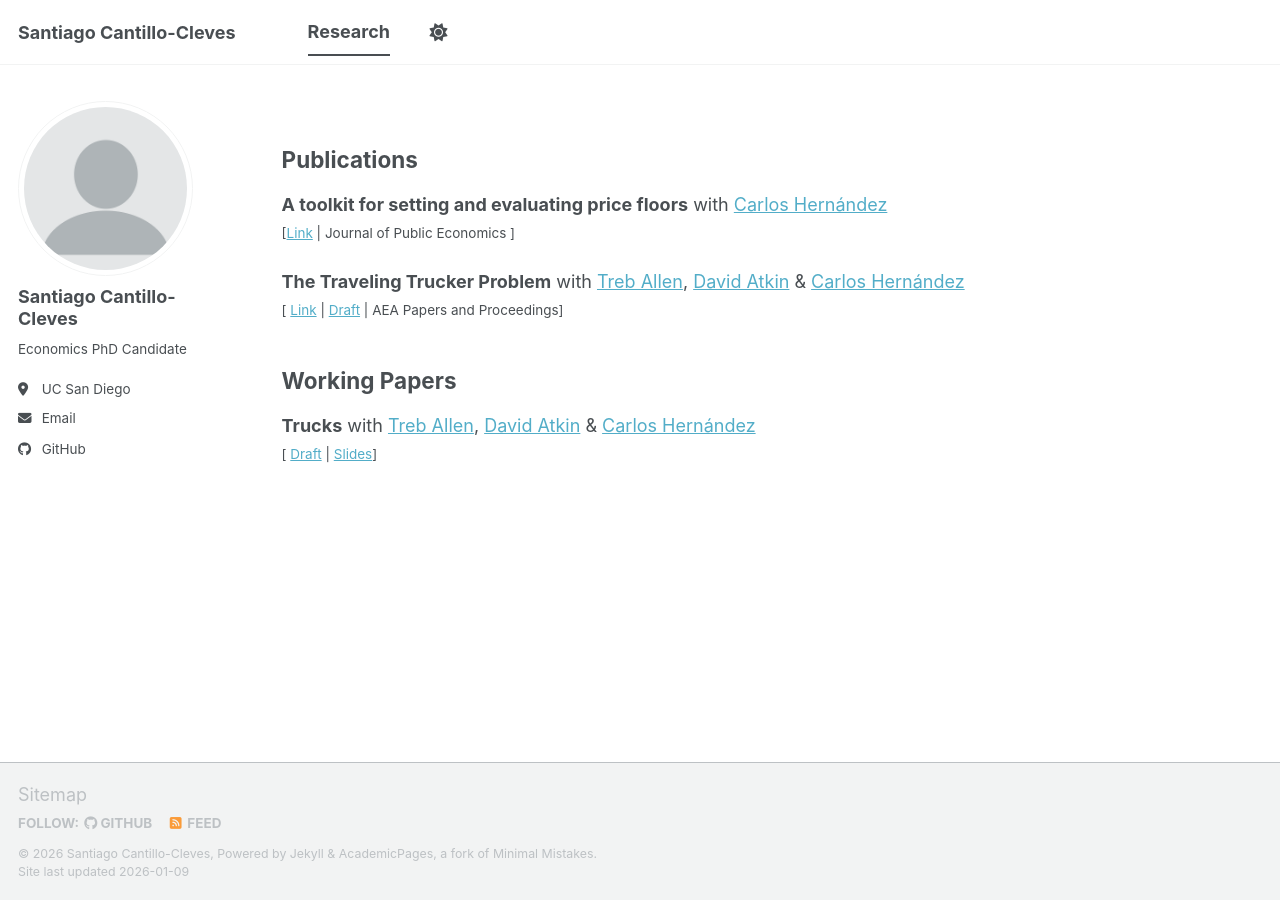
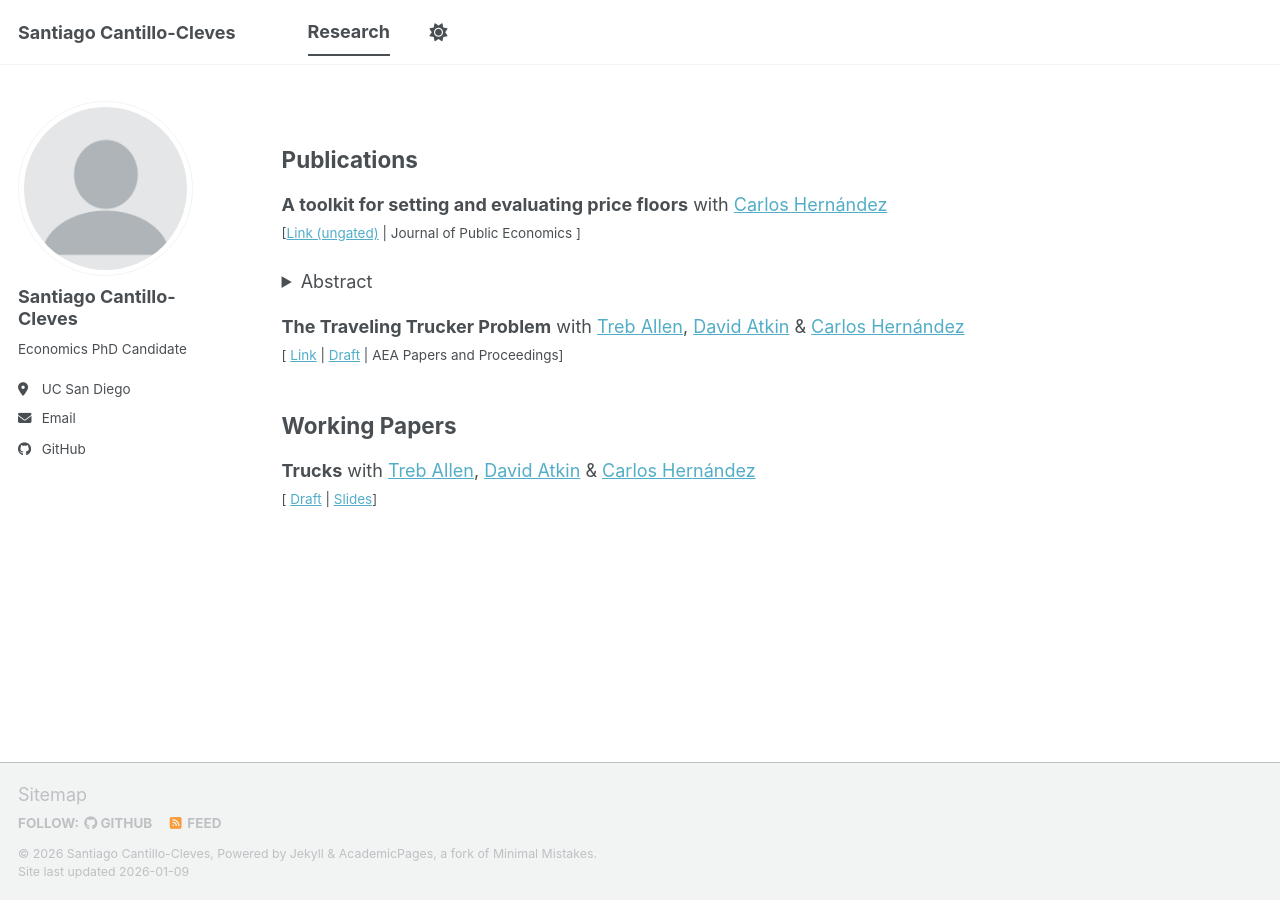
Before and after one commit to SantiagoCantilloCleves/SantiagoCantilloCleves.github.io, a Jekyll site: the page built from _pages/research.md, in a window 1280 px wide. Built offline with Jekyll 4.4.1, drawn with Linux system fonts in a browser that asks for light colours; a script bundle is joined from its source files by our own code; library files that are not in the unit come from our copies.

Commit message:
added abstract to toolkit paper

```diff
--- a/_pages/research.md
+++ b/_pages/research.md
@@ -11,7 +11,12 @@ author_profile: true
 
 
 **A toolkit for setting and evaluating price floors** with [Carlos Hernández][carlos_site] <br />
-<small>[[Link][toolkit_link] | Journal of Public Economics ] </small>
+<small>[[Link (ungated)][toolkit_link] | Journal of Public Economics ] </small>
+
+<details>
+<summary>Abstract</summary>
+Regulators often impose price floors to protect producers from suspected market power by intermediaries. We present a toolkit for predicting, estimating, and explaining the effect of price floors on output and the distribution of welfare. We apply this toolkit to the Colombian road freight sector, taking advantage of rate floors that intended to protect carriers from low freight rates paid by intermediaries. We find that policymakers could have predicted the effect of price floors on quantities: a reduction in quantities for the routes and products for which rate floors were binding. After their implementation in 2017, rate floors benefited carriers but reduced total welfare by 12% of market revenue.
+</details>
 
 [toolkit_link]: https://doi.org/10.1016/j.jpubeco.2024.105084
 
```
Also changed, not shown: assets/css/main.scss (line endings or trailing spaces).
